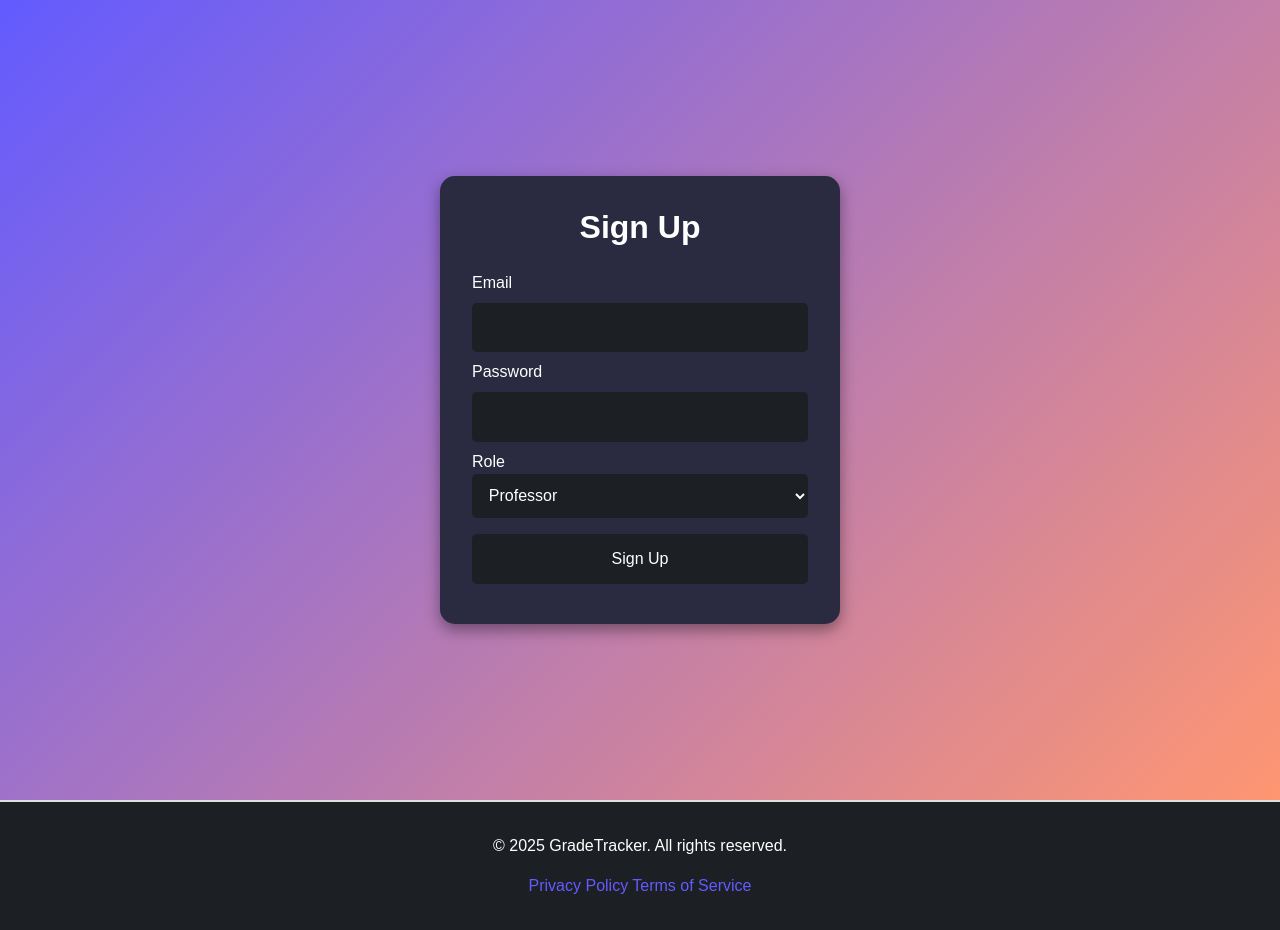
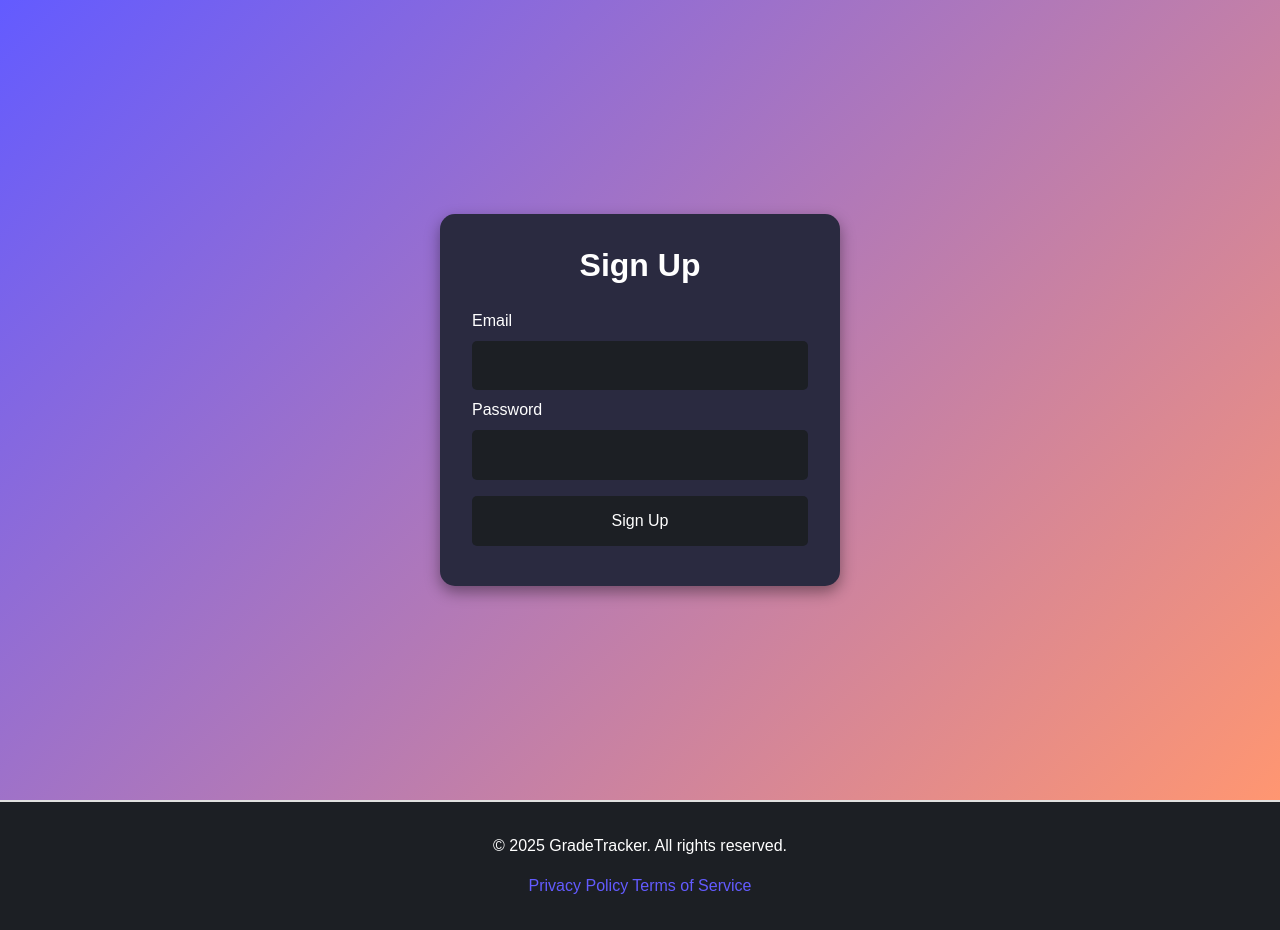
Before and after one commit to alyshaprompruek/CITS3403_project, a Flask app: page /signup in a window 1280 px wide. Shown: the part 56-986 px from the top of the page. Run offline with Flask 3, Linux system fonts and the light colour scheme.

Commit message:
Remove user type selection form

```diff
--- a/app/templates/signup.html
+++ b/app/templates/signup.html
@@ -18,10 +18,6 @@
                 {{ SignUpForm.password(size=32) }}
             </div>
             <div>
-                {{ SignUpForm.role.label }}<br>
-                {{ SignUpForm.role(class_="select") }}
-            </div>
-            <div>
                 {{ SignUpForm.submit(class_="button") }}
             </div>
         </form>
```
